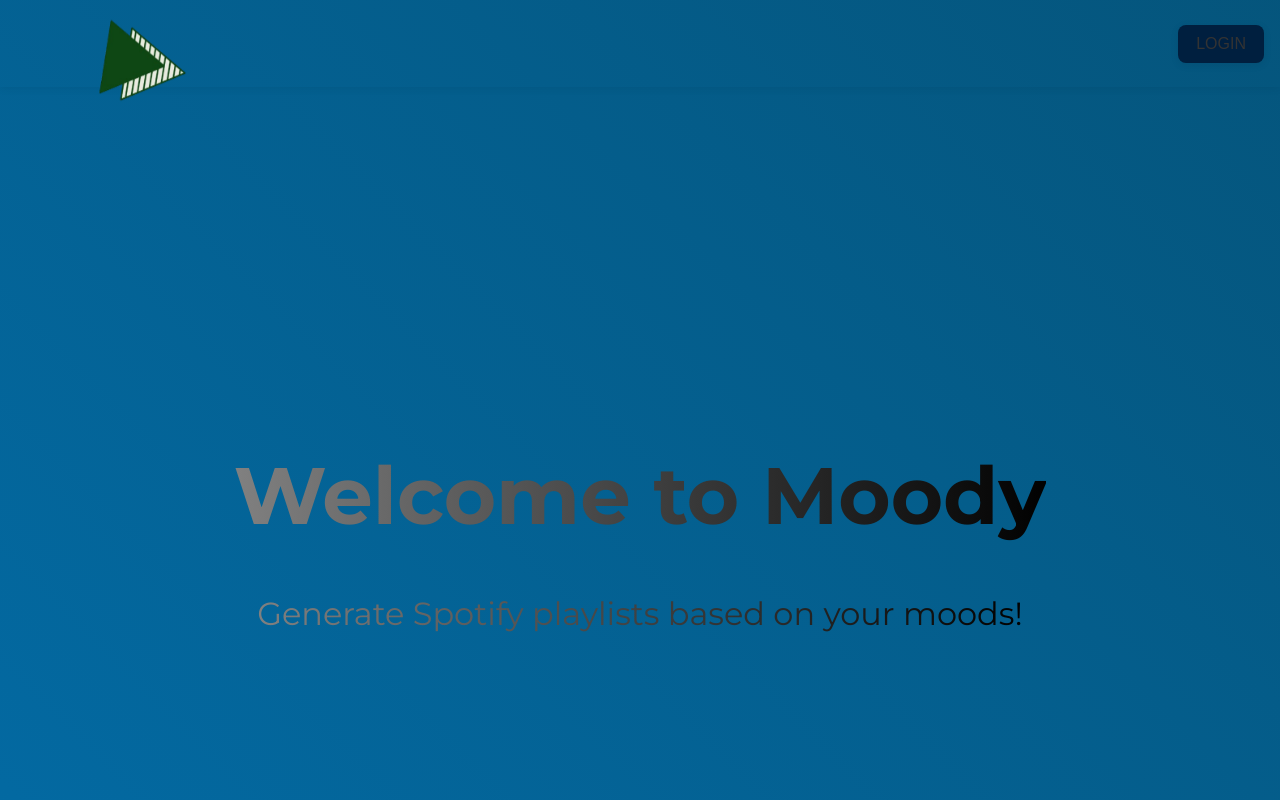
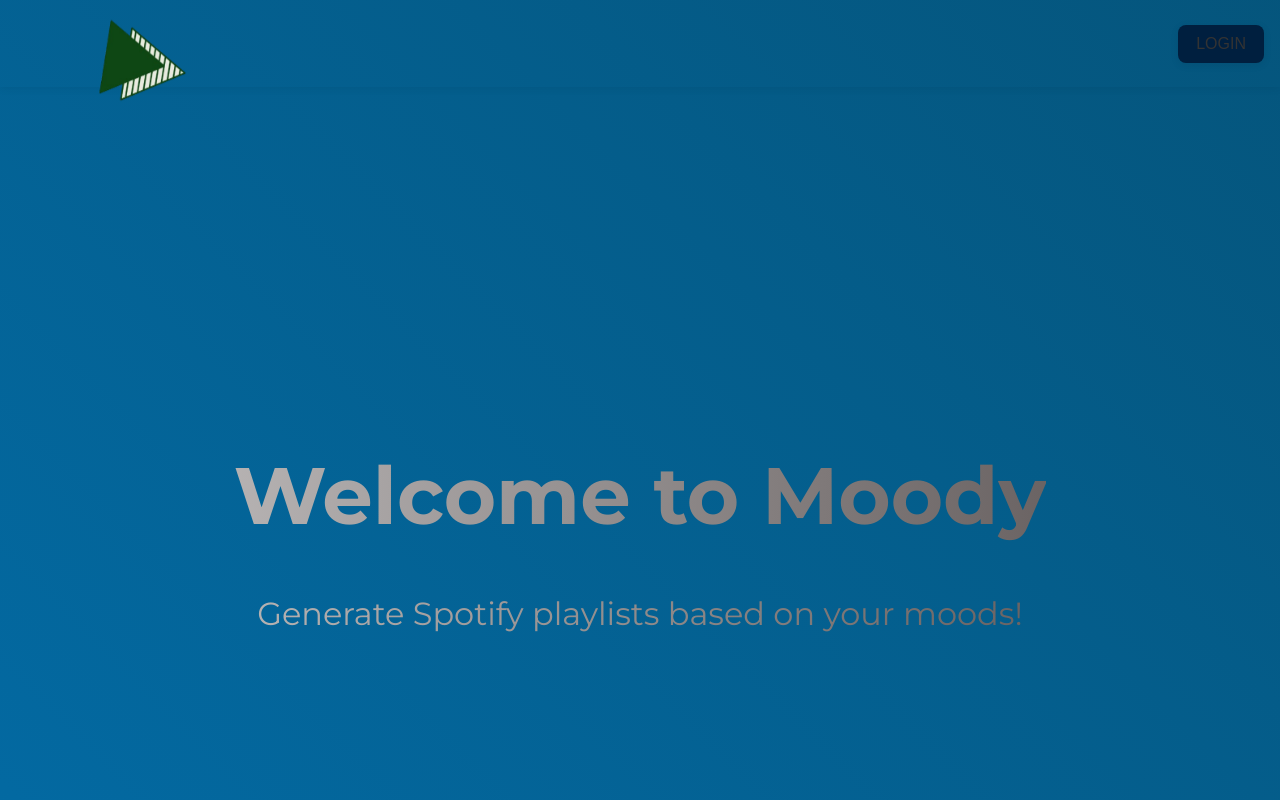
Before and after one commit to yasmincsun/comp490project, a React (Vite) app in the folder FrontEnd/: page / in a window 1280 px wide. Shown: the top 800 px of the page. Built offline with nearby package versions, Linux system fonts and the light colour scheme; the HTML template or start-up script is replaced by a standard one.

Commit message:
welcome font color change

```diff
--- a/FrontEnd/src/components/frontPage/frontPage.css
+++ b/FrontEnd/src/components/frontPage/frontPage.css
@@ -193,7 +193,7 @@
 /* moving text gradient from white to black applied to the two main lines */
 .frontpage-content h1,
 .frontpage-content p {
-  background: linear-gradient(90deg, #ffffff 0%, #000000 100%);
+  background: linear-gradient(90deg, #ffffff 0%, #6a6363 100%);
   -webkit-background-clip: text;
   -webkit-text-fill-color: transparent;
   background-size: 200% 100%;
```
